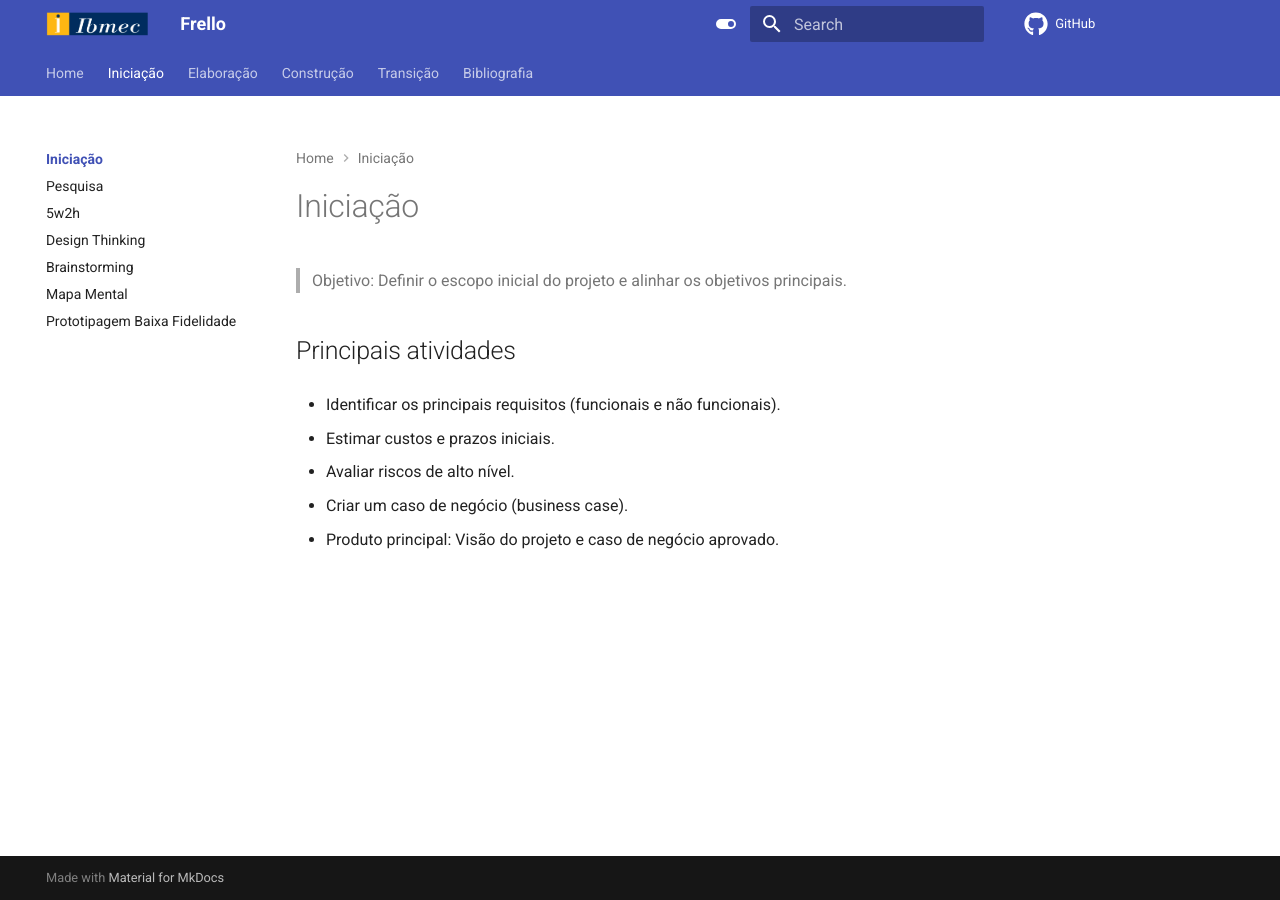
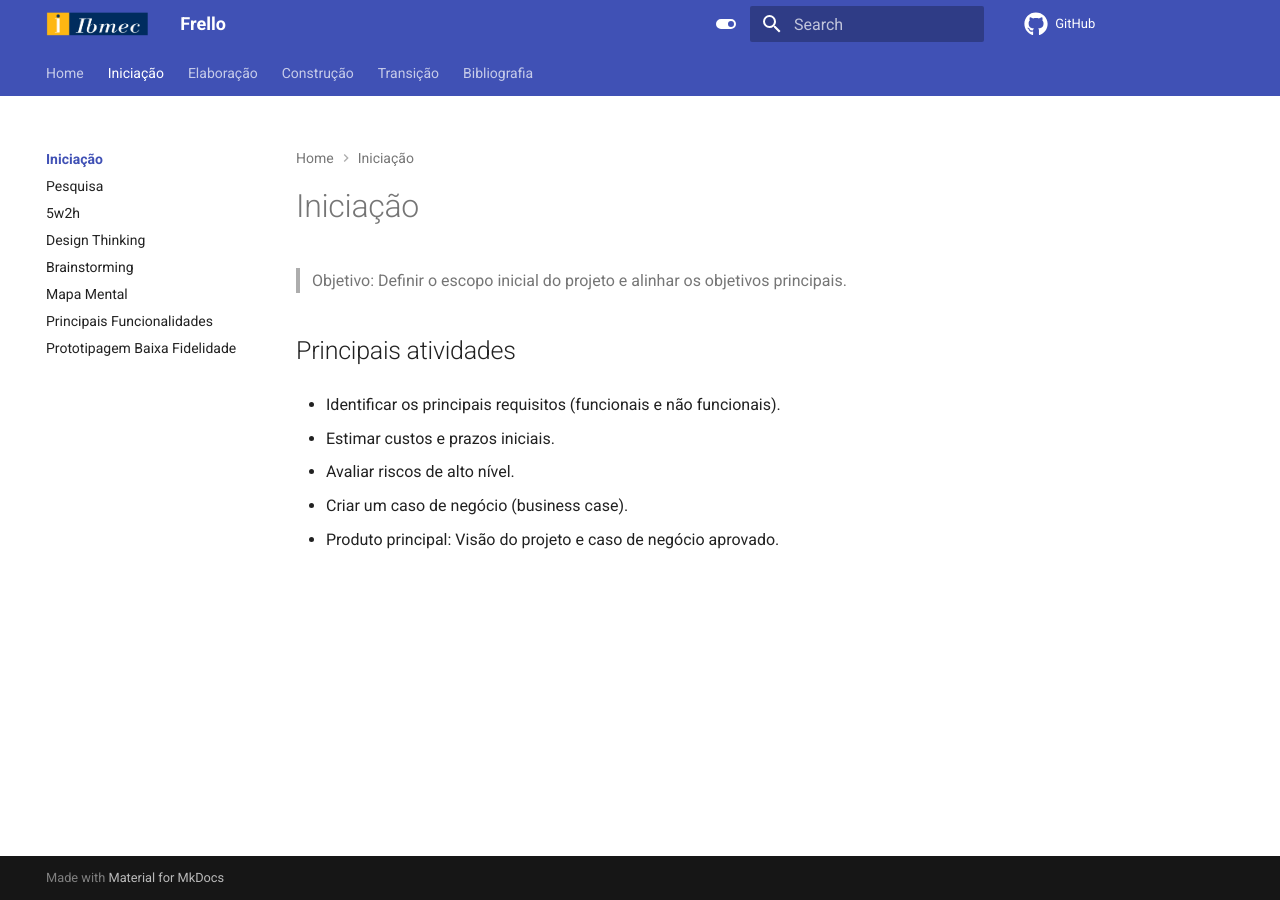
Before and after one commit to Projetos-de-Extensao/PBE_25.2_8004_III, an MkDocs documentation site: the page built from docs/Iniciacao/index.md, in a window 1280 px wide. Built offline with MkDocs 1.6.1 and Material for MkDocs 9.7.7, drawn with Linux system fonts in a browser that asks for light colours; comment, search, counter and statistics services are not loaded.

Commit message:
update site

```diff
--- a/mkdocs.yml
+++ b/mkdocs.yml
@@ -12,6 +12,7 @@ nav:
       - Design Thinking: Iniciacao/design_thinking.md
       - Brainstorming: Iniciacao/brainstorm.md
       - Mapa Mental: Iniciacao/mapa_mental.md
+      - Principais Funcionalidades: Iniciacao/features.md
       - Prototipagem Baixa Fidelidade: Iniciacao/prototipo_baixa_fidelidade.md
   - Elaboração:
       - Index: Elaboracao/index.md
```
